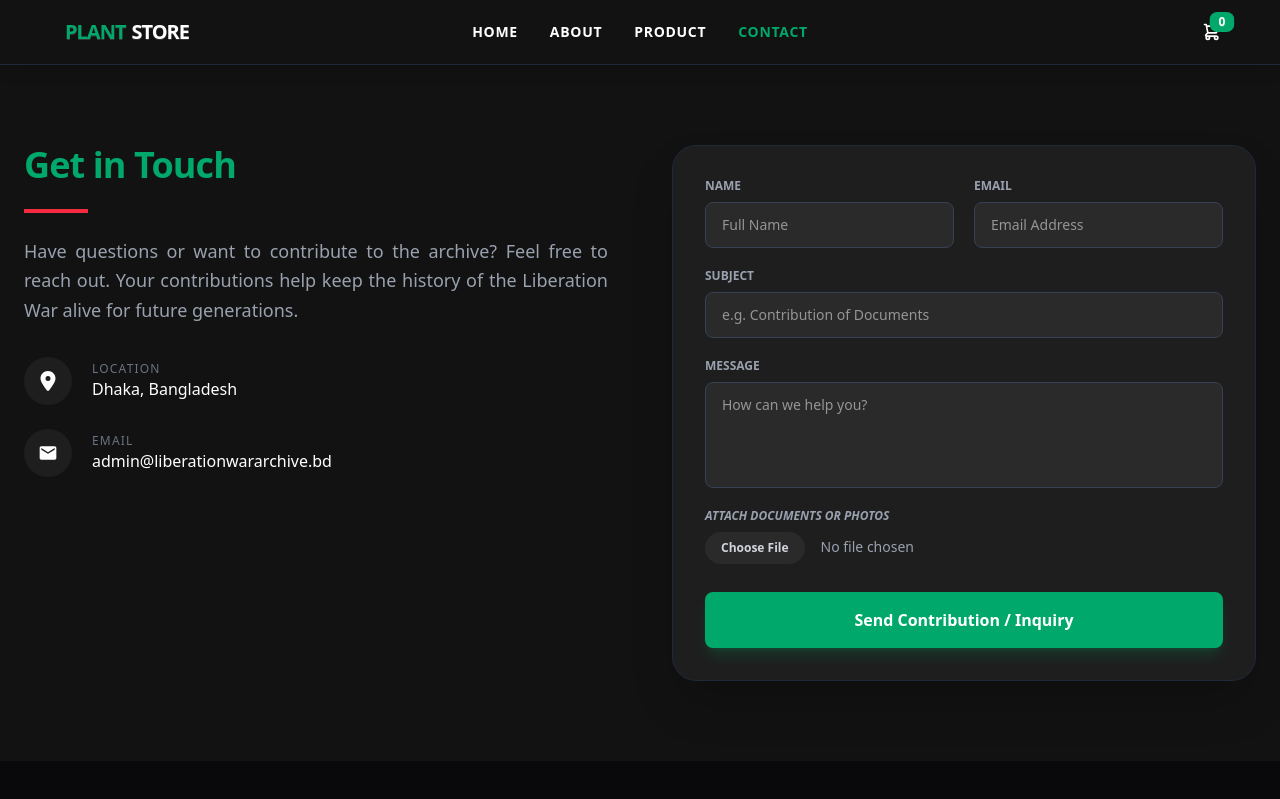
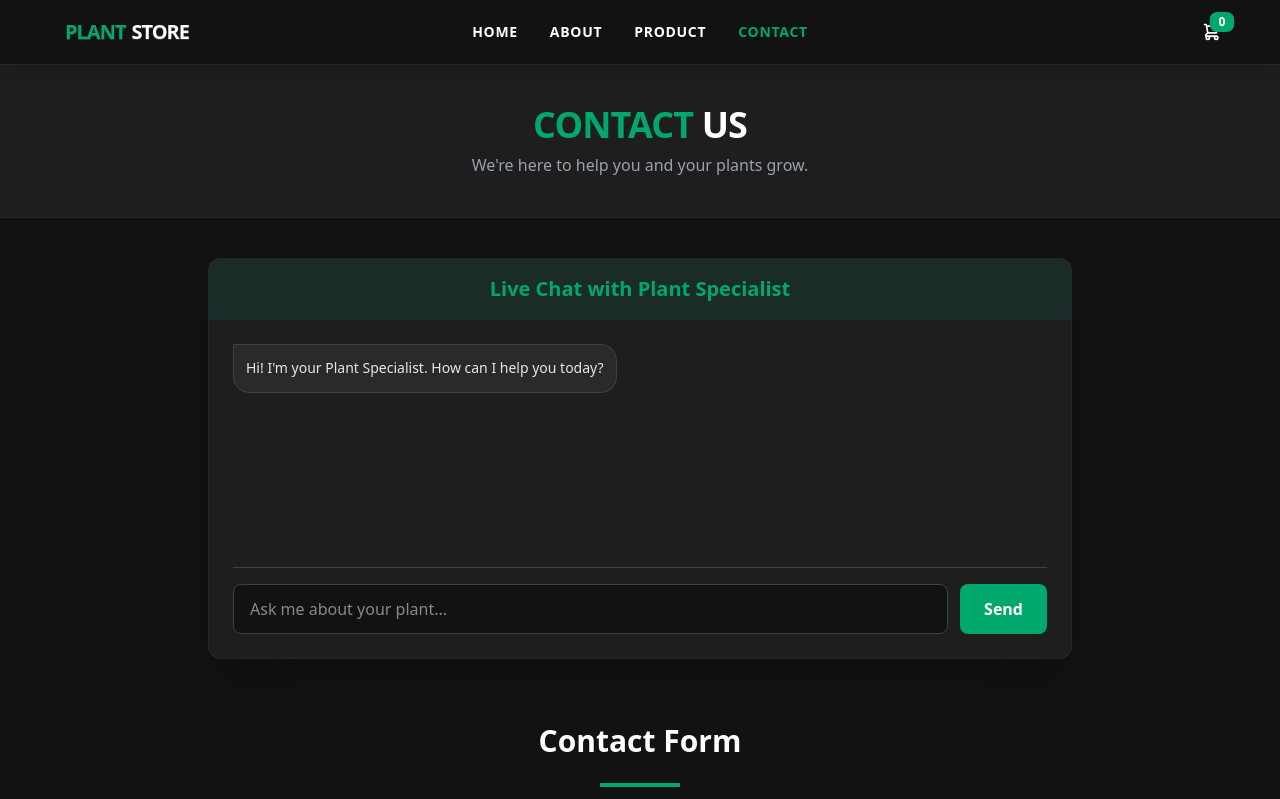
Before and after one commit to jonayethossen/Bangladesh_History, a React (Vite) app: page /contract in a window 1280 px wide. Shown: the top 799 px of the page. Built offline with nearby package versions, Linux system fonts and the light colour scheme.

Commit message:
add chat bot on contact page

```diff
--- a/src/components/Contract.jsx
+++ b/src/components/Contract.jsx
@@ -1,139 +1,142 @@
-import React from "react";
-import { FaLocationDot } from "react-icons/fa6";
-import { MdEmail } from "react-icons/md";
+import React, { useState } from "react";
 
-const ContactSection = () => {
+const Contact = () => {
+  const [messages, setMessages] = useState([
+    {
+      text: "Hi! I'm your Plant Specialist. How can I help you today?",
+      sender: "bot",
+    },
+  ]);
+  const [inputValue, setInputValue] = useState("");
+
+  const handleSendMessage = () => {
+    if (!inputValue.trim()) return;
+
+    const newMessages = [...messages, { text: inputValue, sender: "user" }];
+    setMessages(newMessages);
+    setInputValue("");
+
+    // Bot Auto-reply logic
+    setTimeout(() => {
+      setMessages((prev) => [
+        ...prev,
+        {
+          text: "Got it! Our specialist will respond shortly. 🌿",
+          sender: "bot",
+        },
+      ]);
+    }, 1000);
+  };
+
   return (
-    <section className="py-12 md:py-20 bg-[#121212] text-white overflow-hidden">
-      <div className="container mx-auto px-4 md:px-6">
-        <div className="grid grid-cols-1 lg:grid-cols-2 gap-10 lg:gap-16 items-start">
-          <div className="space-y-6">
-            <h2 className="text-3xl md:text-4xl font-extrabold text-[#00a86b] tracking-tight">
-              Get in Touch
-            </h2>
-            <div className="h-1 w-16 bg-[#f42a41]"></div>
-            <p className="text-gray-400 text-base md:text-lg leading-relaxed text-justify">
-              Have questions or want to contribute to the archive? Feel free to
-              reach out. Your contributions help keep the history of the
-              Liberation War alive for future generations.
-            </p>
-
-            <div className="space-y-6 mt-8">
-              <div className="flex items-center gap-4 md:gap-5 group">
-                <div className="w-10 h-10 md:w-12 md:h-12 shrink-0 rounded-full bg-[#1e1e1e] flex items-center justify-center group-hover:bg-[#00a86b] transition-all">
-                  <span className="text-lg md:text-xl text-white">
-                    <FaLocationDot />
-                  </span>
-                </div>
-                <div>
-                  <p className="text-[10px] md:text-xs text-gray-500 uppercase tracking-widest">
-                    Location
-                  </p>
-                  <p className="font-medium text-sm md:text-base">
-                    Dhaka, Bangladesh
+    <div className="bg-[#121212] min-h-screen pb-12 text-white">
+      {/* Header Section */}
+      <div className="bg-[#1e1e1e] border-b border-gray-800 py-10 text-center mb-10">
+        <h1 className="text-4xl font-extrabold text-[#00a86b] tracking-tight">
+          CONTACT <span className="text-white">US</span>
+        </h1>
+        <p className="text-gray-400 mt-2">
+          We're here to help you and your plants grow.
         </p>
       </div>
+
+      <div className="max-w-4xl mx-auto px-4">
+        {/* --- Dark Chat Bot Section --- */}
+        <div className="bg-[#1e1e1e] rounded-xl shadow-2xl overflow-hidden mb-16 border border-gray-800">
+          <div className="bg-[#00a86b]/10 py-4 text-center border-b border-gray-800">
+            <h2 className="text-xl font-bold text-[#00a86b]">
+              Live Chat with Plant Specialist
+            </h2>
           </div>
 
-              <div className="flex items-center gap-4 md:gap-5 group">
-                <div className="w-10 h-10 md:w-12 md:h-12 shrink-0 rounded-full bg-[#1e1e1e] flex items-center justify-center group-hover:bg-[#00a86b] transition-all">
-                  <span className="text-lg md:text-xl text-white">
-                    <MdEmail />
-                  </span>
+          <div className="p-6">
+            {/* Chat Window */}
+            <div className="h-56 overflow-y-auto mb-4 space-y-4 border-b border-gray-700 pb-4 custom-scrollbar">
+              {messages.map((msg, index) => (
+                <div
+                  key={index}
+                  className={`flex ${msg.sender === "user" ? "justify-end" : "justify-start"}`}
+                >
+                  <div
+                    className={`max-w-[75%] p-3 rounded-2xl text-sm leading-relaxed ${
+                      msg.sender === "user"
+                        ? "bg-[#00a86b] text-white rounded-tr-none"
+                        : "bg-[#2a2a2a] text-gray-200 rounded-tl-none border border-gray-700"
+                    }`}
+                  >
+                    {msg.text}
                   </div>
-                <div className="break-all">
-                  <p className="text-[10px] md:text-xs text-gray-500 uppercase tracking-widest">
-                    Email
-                  </p>
-                  <p className="font-medium text-sm md:text-base">
-                    admin@liberationwararchive.bd
-                  </p>
                 </div>
+              ))}
+            </div>
+
+            {/* Chat Input */}
+            <div className="flex gap-3">
+              <input
+                type="text"
+                placeholder="Ask me about your plant..."
+                className="flex-1 bg-[#121212] border border-gray-700 rounded-lg px-4 py-3 text-white focus:outline-none focus:border-[#00a86b] transition-all"
+                value={inputValue}
+                onChange={(e) => setInputValue(e.target.value)}
+                onKeyPress={(e) => e.key === "Enter" && handleSendMessage()}
+              />
+              <button
+                onClick={handleSendMessage}
+                className="bg-[#00a86b] hover:bg-[#008f5a] text-white px-6 py-3 rounded-lg font-bold transition-all active:scale-95"
+              >
+                Send
+              </button>
             </div>
           </div>
         </div>
 
-          <div className="bg-[#1e1e1e] p-6 md:p-8 rounded-2xl md:rounded-3xl border border-gray-800 shadow-2xl">
-            <form
-              className="space-y-4 md:space-y-5"
-              onSubmit={(e) => e.preventDefault()}
-            >
-              <div className="grid grid-cols-1 md:grid-cols-2 gap-4 md:gap-5">
-                <div className="flex flex-col gap-2">
-                  <label className="text-[10px] md:text-xs font-bold text-gray-400 uppercase">
-                    Name
+        {/* --- Dark Contact Form --- */}
+        <div className="text-center">
+          <h2 className="text-3xl font-bold text-white mb-6">Contact Form</h2>
+          <div className="w-20 h-1 bg-[#00a86b] mx-auto mb-10"></div>
+
+          <form className="space-y-6 text-left max-w-2xl mx-auto bg-[#1e1e1e] p-8 rounded-xl border border-gray-800 shadow-lg">
+            <div>
+              <label className="block text-gray-400 text-sm font-medium mb-2">
+                Full Name
               </label>
               <input
                 type="text"
-                    placeholder="Full Name"
-                    className="w-full px-4 py-3 rounded-lg bg-[#2a2a2a] border border-gray-700 text-white focus:border-[#00a86b] focus:outline-none transition-colors text-sm"
-                    required
+                placeholder="Enter your name"
+                className="w-full bg-[#121212] border border-gray-700 rounded-lg px-4 py-3 text-white focus:outline-none focus:ring-1 focus:ring-[#00a86b] transition-all"
               />
             </div>
-                <div className="flex flex-col gap-2">
-                  <label className="text-[10px] md:text-xs font-bold text-gray-400 uppercase">
-                    Email
+
+            <div>
+              <label className="block text-gray-400 text-sm font-medium mb-2">
+                Email Address
               </label>
               <input
                 type="email"
-                    placeholder="Email Address"
-                    className="w-full px-4 py-3 rounded-lg bg-[#2a2a2a] border border-gray-700 text-white focus:border-[#00a86b] focus:outline-none transition-colors text-sm"
-                    required
-                  />
-                </div>
-              </div>
-
-              <div className="flex flex-col gap-2">
-                <label className="text-[10px] md:text-xs font-bold text-gray-400 uppercase">
-                  Subject
-                </label>
-                <input
-                  type="text"
-                  placeholder="e.g. Contribution of Documents"
-                  className="w-full px-4 py-3 rounded-lg bg-[#2a2a2a] border border-gray-700 text-white focus:border-[#00a86b] focus:outline-none transition-colors text-sm"
-                  required
+                placeholder="Enter your email"
+                className="w-full bg-[#121212] border border-gray-700 rounded-lg px-4 py-3 text-white focus:outline-none focus:ring-1 focus:ring-[#00a86b] transition-all"
               />
             </div>
 
-              <div className="flex flex-col gap-2">
-                <label className="text-[10px] md:text-xs font-bold text-gray-400 uppercase">
+            <div>
+              <label className="block text-gray-400 text-sm font-medium mb-2">
                 Message
               </label>
               <textarea
                 rows="4"
-                  className="w-full px-4 py-3 rounded-lg bg-[#2a2a2a] border border-gray-700 text-white focus:border-[#00a86b] focus:outline-none transition-colors text-sm resize-none"
-                  placeholder="How can we help you?"
-                  required
+                placeholder="How can we help?"
+                className="w-full bg-[#121212] border border-gray-700 rounded-lg px-4 py-3 text-white focus:outline-none focus:ring-1 focus:ring-[#00a86b] transition-all"
               ></textarea>
             </div>
 
-              <div className="flex flex-col gap-2">
-                <label className="text-[10px] md:text-xs font-bold text-gray-400 uppercase italic">
-                  Attach Documents or Photos
-                </label>
-                <input
-                  type="file"
-                  className="block w-full text-sm text-gray-400
-                    file:mr-4 file:py-2 file:px-4
-                    file:rounded-full file:border-0
-                    file:text-xs file:font-semibold
-                    file:bg-[#2a2a2a] file:text-gray-300
-                    hover:file:bg-[#333333] cursor-pointer"
-                />
-              </div>
-
-              <button
-                type="submit"
-                className="w-full py-3 md:py-4 bg-[#00a86b] hover:bg-[#008f5a] text-white rounded-lg font-bold shadow-lg shadow-[#00a86b]/20 transition-all active:scale-[0.98] text-sm md:text-base mt-2"
-              >
-                Send Contribution / Inquiry
+            <button className="w-full bg-white hover:bg-gray-200 text-black font-bold py-4 rounded-lg transition-all uppercase tracking-widest text-sm">
+              Send Message
             </button>
           </form>
         </div>
       </div>
     </div>
-    </section>
   );
 };
 
-export default ContactSection;
+export default Contact;
```
Lines whose indentation alone changed are shown as unchanged.
